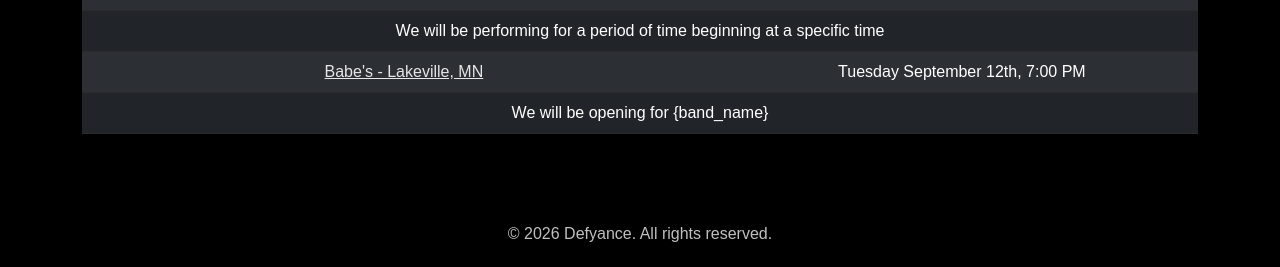
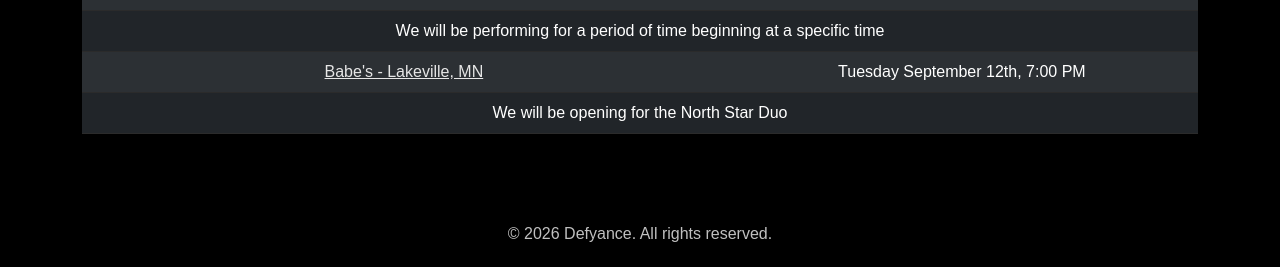
Before and after one commit to defyance-rocks/defyance-rocks.github.io, a Jekyll site: the page built from tour.html, in a window 1280 px wide. Shown: the part 1119-1386 px from the top of the page. Built offline with Jekyll 4.4.1, drawn with Linux system fonts in a browser that asks for light colours.

Commit message:
Update tour.html
Add band name - Babes September

```diff
--- a/tour.html
+++ b/tour.html
@@ -58,7 +58,7 @@ title: "DE-FY-ANCE! 2026 TOUR!"
         <td>Tuesday September 12th, 7:00 PM</td>
       </tr>
       <tr>
-        <td colspan="2" class="text-center">We will be opening for {band_name}</td>
+        <td colspan="2" class="text-center">We will be opening for the North Star Duo</td>
       </tr>
     </tbody>
   </table>
```
